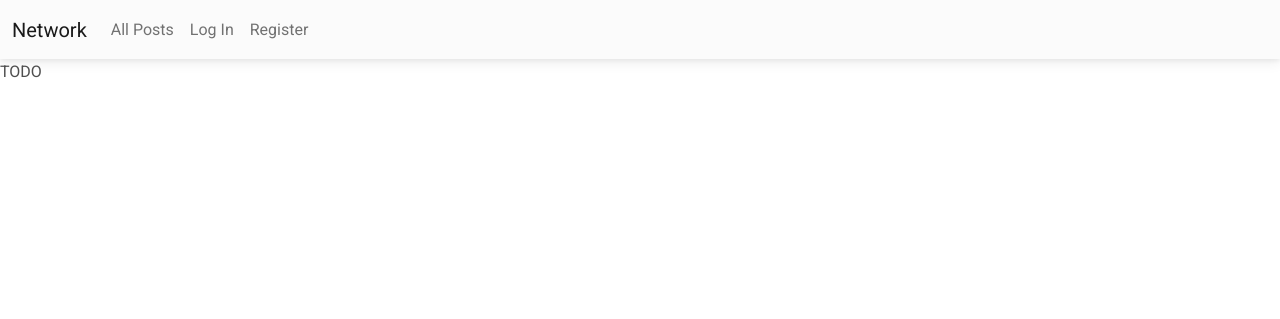
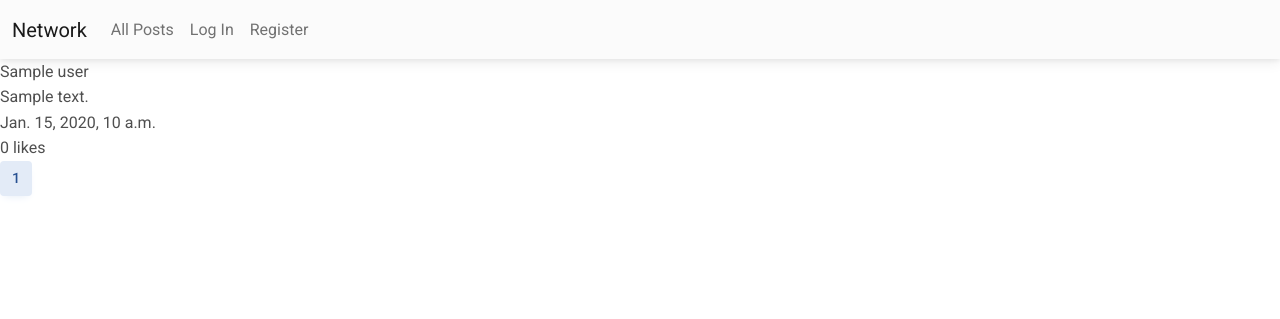
Before and after one commit to aviiciii/network, a Django app: template network/templates/network/index.html in a window 1280 px wide. Shown: the top 319 px of the page. Run offline with Django 3.2, Linux system fonts and the light colour scheme; the template is opened without the code that fills it: most values are stand-ins (such as "Sample title", 1, 10 or a date in 2020).

Commit message:
working on index, pagination done

```diff
--- a/network/templates/network/index.html
+++ b/network/templates/network/index.html
@@ -1,5 +1,46 @@
 {% extends "network/layout.html" %}
 
 {% block body %}
-    <p class="text-right">TODO</p>
+    {% for post in page_obj %}
+        {{ post.user }}<br>
+        {{ post.content }}<br>
+        {{ post.timestamp }}<br>
+        {% if post.like %}
+        {{ post.likes }}<br>
+        {% else %}
+        0 likes
+        {% endif %}
+    {% endfor %}
+
+    <nav aria-label="Page navigation example">
+        <ul class="pagination">
+
+            {% if page_obj.has_previous %}
+                <li class="page-item">
+                    <a class="page-link" href="?page={{ page_obj.previous_page_number }}" aria-label="Previous">
+                        <span aria-hidden="true">&laquo;</span>
+                    </a>
+                </li>
+            {% endif %}
+
+            {% for page in total_pages %}
+                {% if page_obj.number == page %}
+                    <li class="page-item active"><a class="page-link" href="#">{{ page }}</a></li>
+                {% else %}
+                    <li class="page-item"><a class="page-link" href="#">{{ page }}</a></li>
+                {% endif %}
+            {% endfor %}
+
+
+            {% if page_obj.has_next %}
+                <li class="page-item">
+                    <a class="page-link" href="?page={{ page_obj.next_page_number }}" aria-label="Next">
+                        <span aria-hidden="true">&raquo;</span>
+                    </a>
+                </li>
+            {% endif %}
+        </ul>
+    </nav>
+
+
 {% endblock %}
```
Also changed, not shown: network/views.py (+10 -2 lines).
